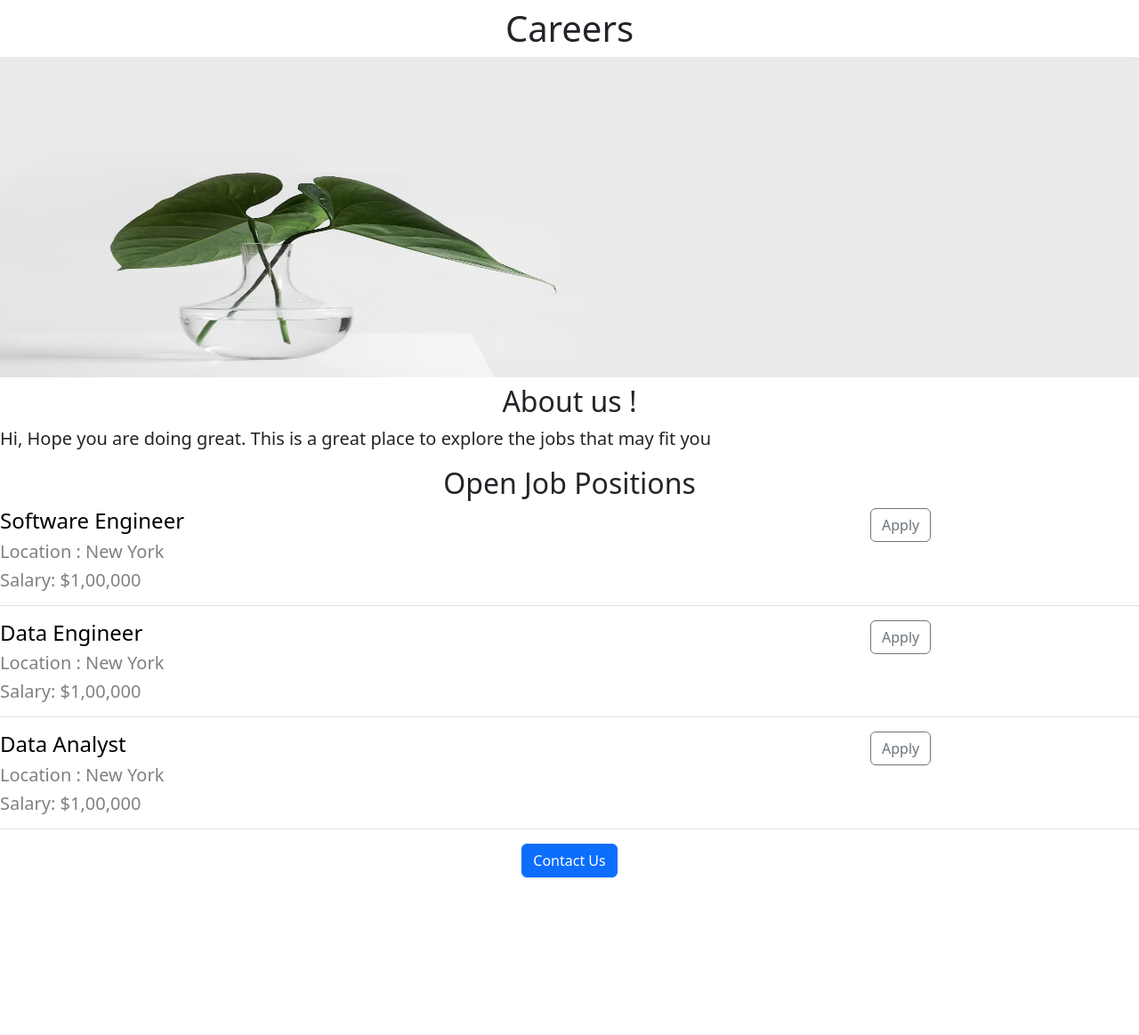
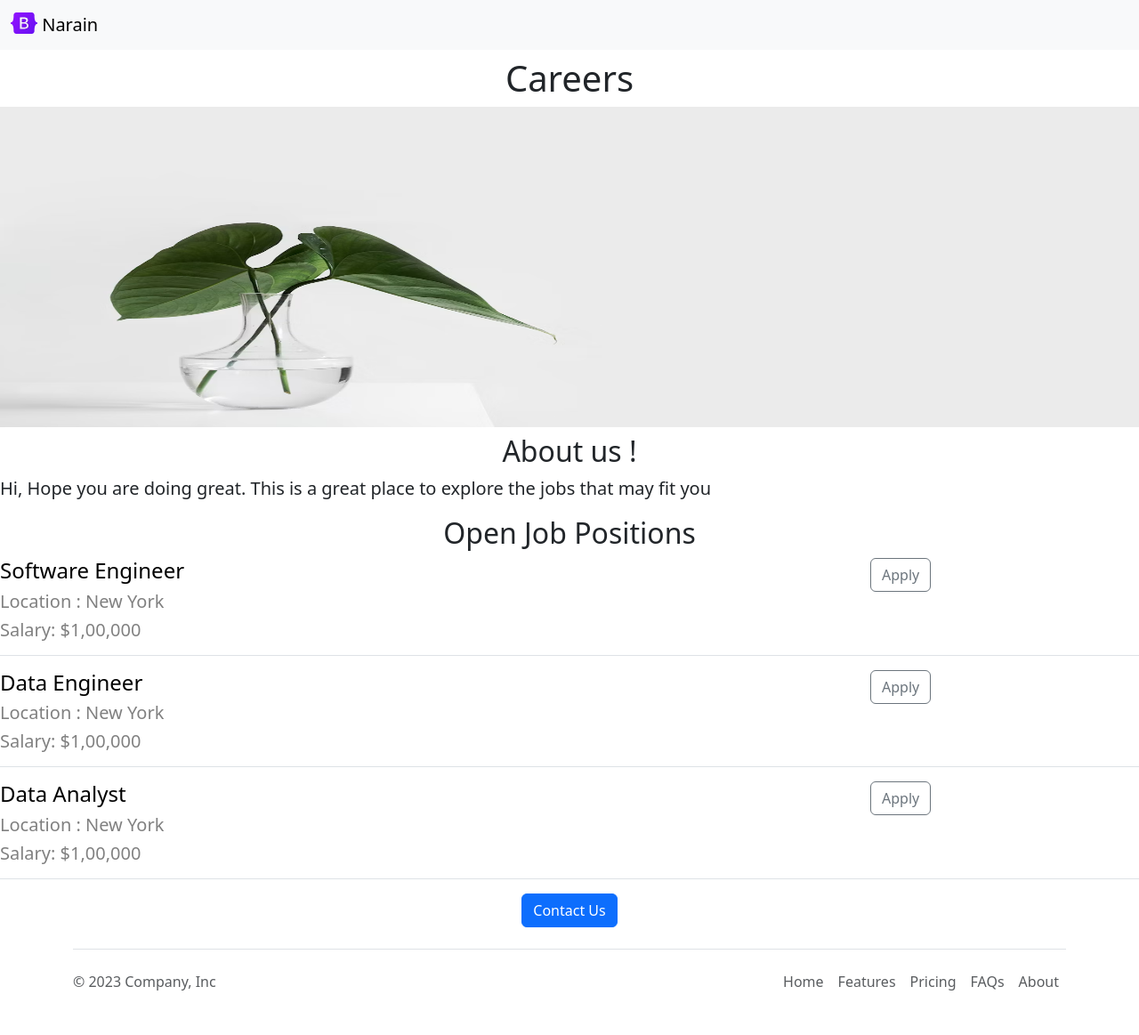
Before and after one commit to narain-priyanka/DNS, a Flask app: page / in a window 1280 px wide. Shown: the whole page at 89% size. Before the commit the page ends 986 px from the top, so only its background shows below. Run offline with Flask 3, Linux system fonts and the light colour scheme.

Commit message:
Added header , footer and links to email

```diff
--- /dev/null
+++ b/templates/Foot.html
@@ -0,0 +1,17 @@
+<div class="container">
+  <footer class="d-flex flex-wrap justify-content-between align-items-center py-3 my-4 border-top">
+    <p class="col-md-4 mb-0 text-body-secondary">&copy; 2023 Company, Inc</p>
+
+    <a href="/" class="col-md-4 d-flex align-items-center justify-content-center mb-3 mb-md-0 me-md-auto link-body-emphasis text-decoration-none">
+      <svg class="bi me-2" width="40" height="32"><use xlink:href="#bootstrap"/></svg>
+    </a>
+
+    <ul class="nav col-md-4 justify-content-end">
+      <li class="nav-item"><a href="#" class="nav-link px-2 text-body-secondary">Home</a></li>
+      <li class="nav-item"><a href="#" class="nav-link px-2 text-body-secondary">Features</a></li>
+      <li class="nav-item"><a href="#" class="nav-link px-2 text-body-secondary">Pricing</a></li>
+      <li class="nav-item"><a href="#" class="nav-link px-2 text-body-secondary">FAQs</a></li>
+      <li class="nav-item"><a href="#" class="nav-link px-2 text-body-secondary">About</a></li>
+    </ul>
+  </footer>
+</div>
--- a/templates/home.html
+++ b/templates/home.html
@@ -4,6 +4,7 @@
     <meta charset="utf-8">
     <meta name="viewport" content="width=device-width, initial-scale=1">
     <link href="https://cdn.jsdelivr.net/npm/bootstrap@5.3.0/dist/css/bootstrap.min.css" rel="stylesheet" integrity="sha384-9ndCyUaIbzAi2FUVXJi0CjmCapSmO7SnpJef0486qhLnuZ2cdeRhO02iuK6FUUVM" crossorigin="anonymous">
+    {% include 'nav.html' %}
     <style>
       #banner{
         height: 360px;
@@ -25,11 +26,10 @@
           {% endfor %}
         </div>
         <div class="text-center">
-          <button class="btn btn-primary">Contact Us</button>
+        <a href="mailto:narain.priyanka20@gmail.com?body=You%20may%20contact%20us%20on%20this%20email%20and%20your%20issue%20will%20be%20resolved%20in%202%20business%20days" type="button" class="btn btn-primary">Contact Us</a>
         </div>
-
+      {% include 'Foot.html' %}
     </body>
-
     </div>
 
   </head>
--- a/templates/jobitem.html
+++ b/templates/jobitem.html
@@ -10,6 +10,6 @@
   </div>
 
   <div class="col-3">
-    <button type="button" class="btn btn-outline-secondary">Apply</button>
+    <a href="mailto:narain.priyanka20@gmail.com?subject=Application%20to%20{{job["Job_title"]}}&body=Hey%2C%0D%0A%0D%0AAttach%20you%20resume%3A%0D%0AWrite%20a%20brief%20intro%3A" type="button" class="btn btn-outline-secondary">Apply</a>
   </div>
 </div>
--- /dev/null
+++ b/templates/nav.html
@@ -0,0 +1,8 @@
+<nav class="navbar bg-body-tertiary">
+  <div class="container-fluid">
+    <a class="navbar-brand" href="#">
+      <img src="/static/logo.svg" alt="Logo" width="30" height="24" class="d-inline-block align-text-top">
+      Narain
+    </a>
+  </div>
+</nav>
```
Also changed, not shown: static/logo.svg (added).
